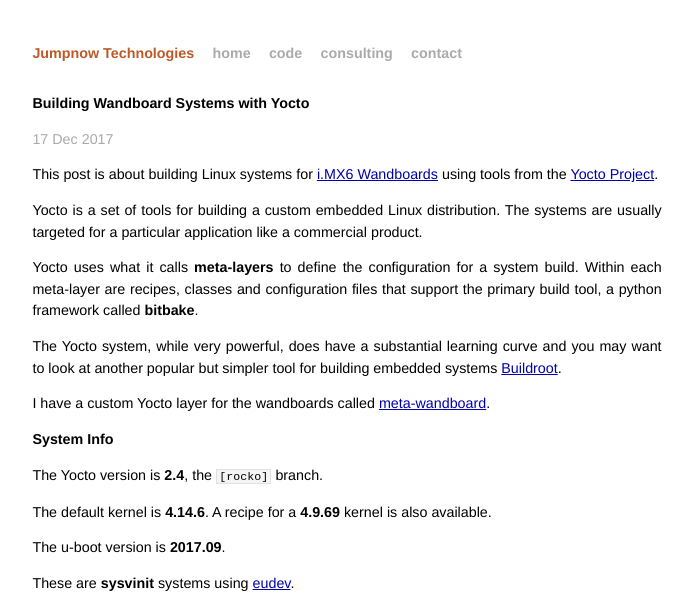
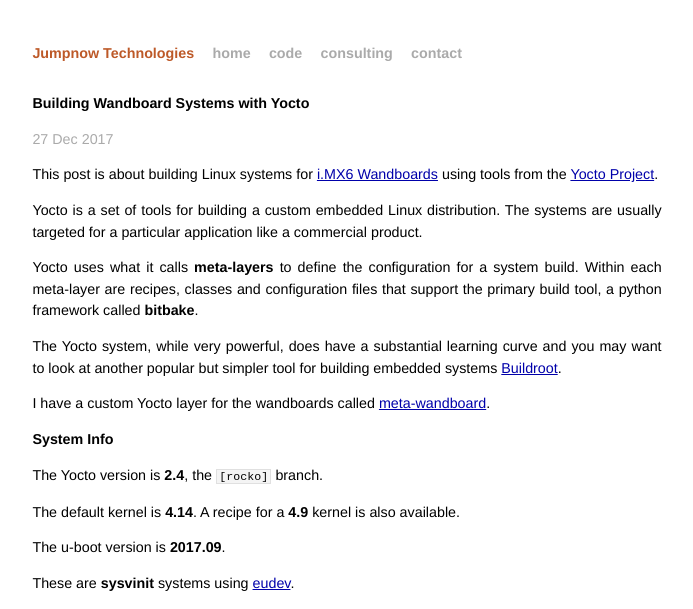
Before and after one commit to jumpnow/jumpnowtek-site, a Jekyll site: the page built from _posts/2014-02-28-Wandboard-Systems-with-Yocto.md, in a window 1280 px wide and 900 px high. Shown: the top 609 px of the window, without its empty margins (293-986 px from the left). Built offline with Jekyll 4.4.1, drawn with Linux system fonts in a browser that asks for light colours.

Commit message:
Update wand posts

```diff
--- a/_posts/2014-02-28-Wandboard-Systems-with-Yocto.md
+++ b/_posts/2014-02-28-Wandboard-Systems-with-Yocto.md
@@ -2,7 +2,7 @@
 layout: post
 title: Building Wandboard Systems with Yocto
 description: "Building customized systems for Wandboards using tools from the Yocto Project"
-date: 2017-12-17 06:13:00
+date: 2017-12-27 07:35:00
 categories: wandboard
 tags: [linux, wandboard, yocto]
 ---
@@ -21,7 +21,7 @@
 
 The Yocto version is **2.4**, the `[rocko]` branch.
 
-The default kernel is **4.14.6**. A recipe for a **4.9.69** kernel is also available.
+The default kernel is **4.14**. A recipe for a **4.9** kernel is also available.
 
 The u-boot version is **2017.09**.
 
```
Also changed, not shown: _posts/2017-12-17-Wandboard-Systems-with-Buildroot.md (+3 -3 lines).
